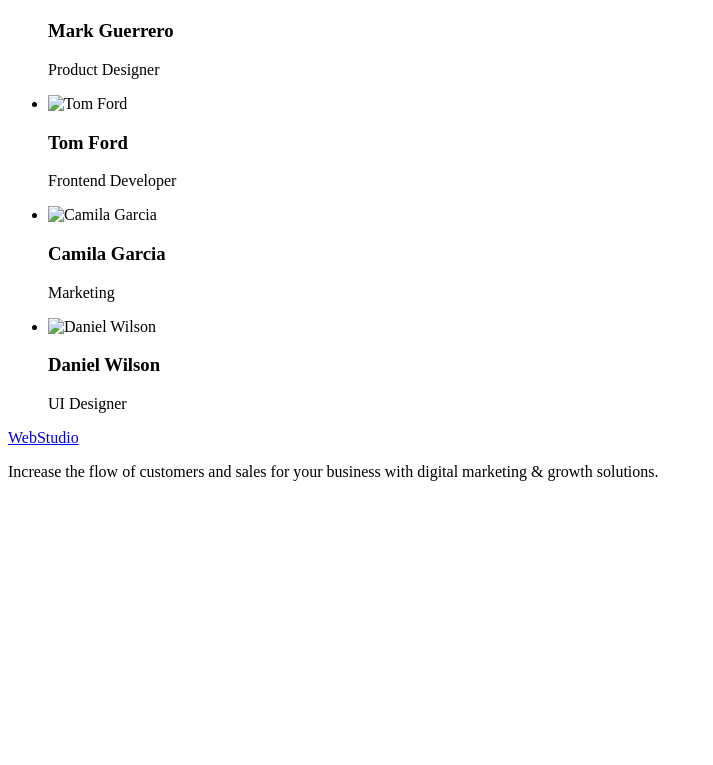
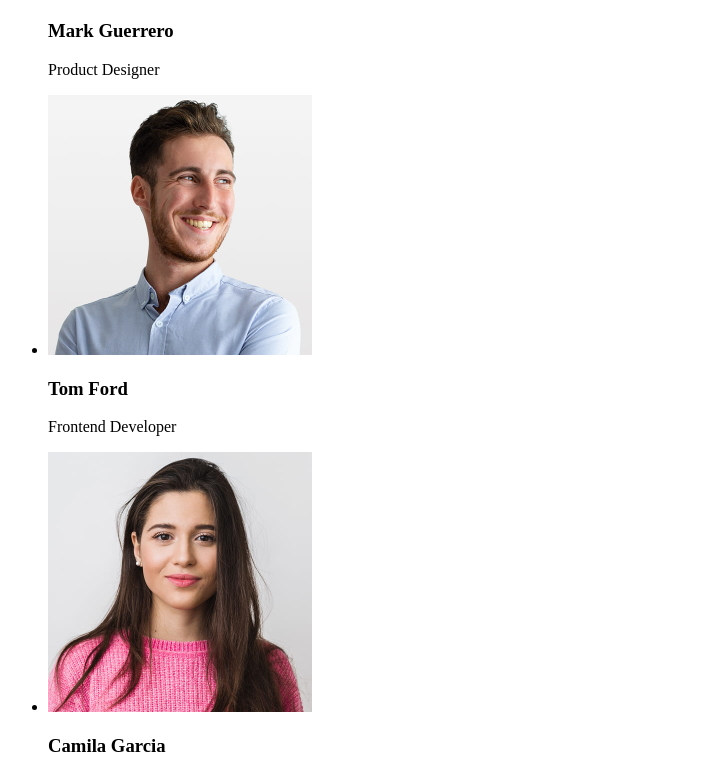
Before and after one commit to Frame53YY/goit-markup-hw-01, a plain HTML site: page index.html in a window 1280 px wide. Shown: the part 875-1640 px from the top of the page, without its empty margins (0-713 px from the left). Before the commit the page ends 1372 px from the top, so only its background shows below. Drawn offline with Linux system fonts and the light colour scheme; the site is published under a folder, as on GitHub Pages, so addresses that start at the root find nothing.

Commit message:
update images

```diff
--- a/index.html
+++ b/index.html
@@ -82,7 +82,7 @@
           </li>
           <li>
             <img
-              src="/images/tom.jpg"
+              src="./images/tom.jpg"
               alt="Tom Ford"
               width="264"
               height="260"
@@ -92,7 +92,7 @@
           </li>
           <li>
             <img
-              src="/images/camila.jpg"
+              src="./images/camila.jpg"
               alt="Camila Garcia"
               width="264"
               height="260"
@@ -102,7 +102,7 @@
           </li>
           <li>
             <img
-              src="/images/daniel.jpg"
+              src="./images/daniel.jpg"
               alt="Daniel Wilson"
               width="264"
               height="260"
```
